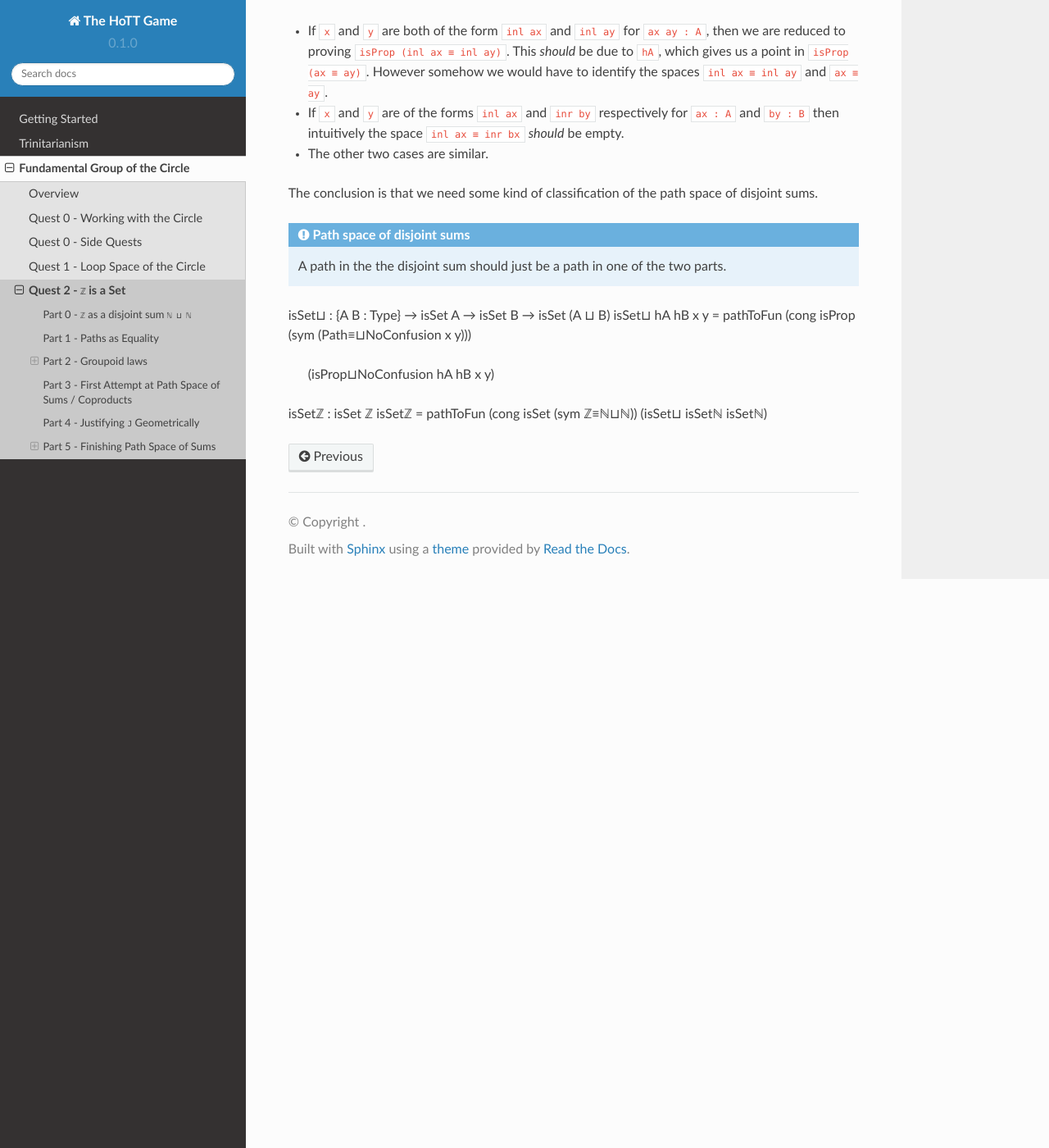
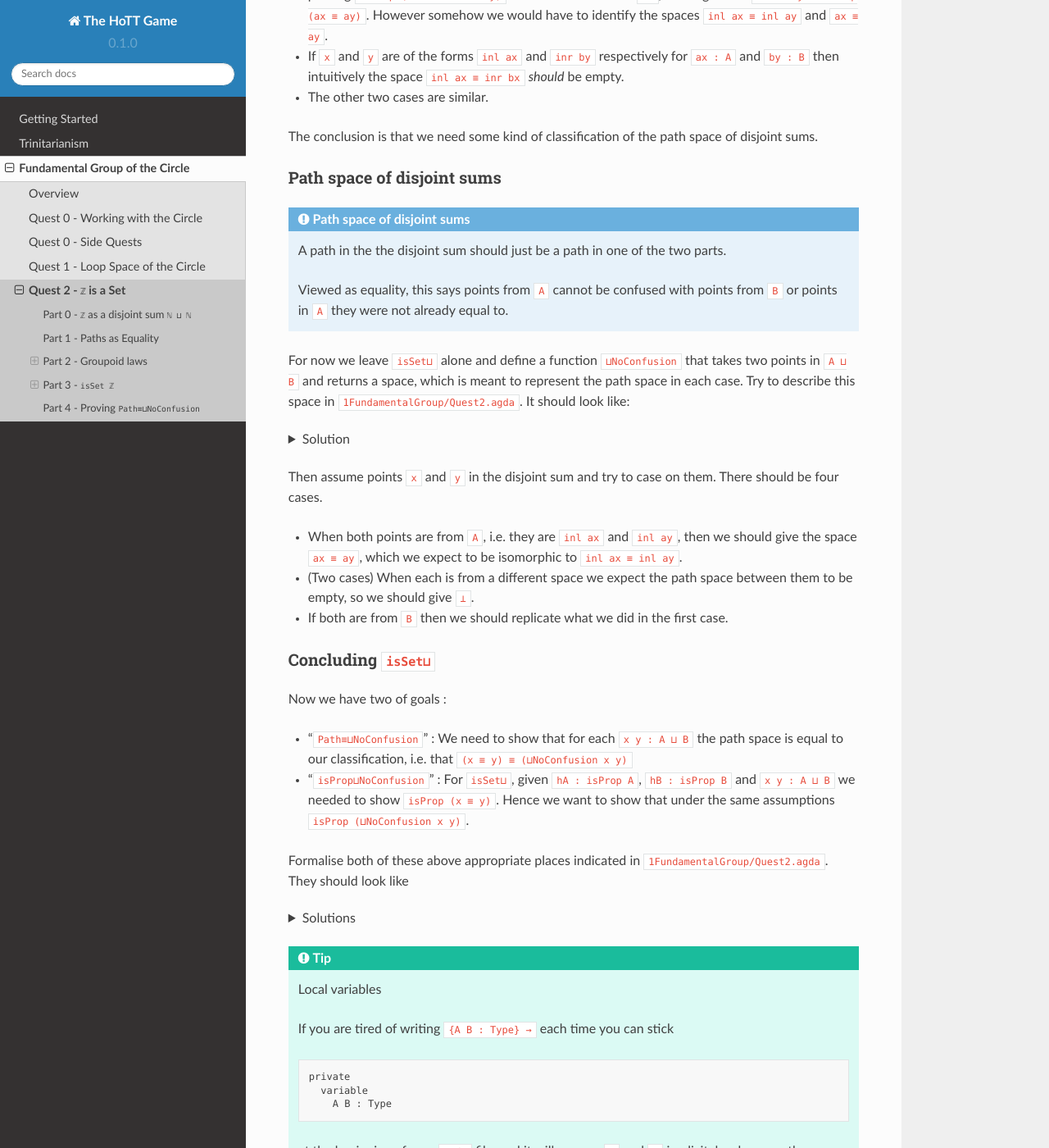
Before and after one commit to thehottgame/theHoTTGameGuide, a Sphinx documentation site: the page built from docs/source/1-fundamental-group/quest-2.rst, in a window 1280 px wide and 1400 px high, scrolled down 6956 px. Shown: the whole window at 82% size. Built offline with Sphinx 7.4.7 and the Read the Docs theme 2.0.0, drawn with Linux system fonts in a browser that asks for light colours; some of the changed text lies outside the part shown.

Commit message:
added Path≡⊔NoConfusion and isProp⊔NoConfusion

```diff
--- a/docs/source/1-fundamental-group/quest-2.rst
+++ b/docs/source/1-fundamental-group/quest-2.rst
@@ -426,24 +426,8 @@
 This completes our goal of showing that each space
 looks like a groupoid.
 
-Part 3 - First Attempt at Path Space of Sums / Coproducts
-=========================================================
-
-
-..
-   attempt path space of coproduct
-   idea for ``J`` : think about recursor of equality
-
-Part 4 - Justifying ``J`` Geometrically
-=======================================
-
-.. geometrically realise ``J`` as transport + "refl in centre"
-
-Part 5 - Finishing Path Space of Sums
-=====================================
-
-IDK
----
+Part 3 - ``isSet ℤ``
+====================
 
 We want to show that ``ℤ`` is a set,
 which we reduce to showing that ``ℕ ⊔ ℕ`` is a set
@@ -455,7 +439,7 @@
 So we first formulate a generalization of this result ``isSet⊔``,
 which says if spaces ``A`` and ``B`` are both sets
 then so is their disjoint sum.
-Please do this at the end of ``1FundamentalGroup/Quest2.agda``.
+Please do this in ``1FundamentalGroup/Quest2.agda`` where indicated.
 It should look like
 
 .. raw:: html
@@ -537,7 +521,29 @@
    </details>
    </p>
 
+.. raw:: html
+
+   <p>
+   <details>
+   <summary>Solutions</summary>
+
+.. code:: agda
+
+   isSetℤ : isSet ℤ
+   isSetℤ = pathToFun (cong isSet (sym ℤ≡ℕ⊔ℕ)) (isSet⊔ isSetℕ isSetℕ)
+
+   isSetℤ' : isSet ℤ
+   isSetℤ' = endPt (λ A → isSet A) (sym ℤ≡ℕ⊔ℕ) (isSet⊔ isSetℕ isSetℕ)
+
+.. raw:: html
+
+   </details>
+   </p>
+
 Once this is complete we can go back and work on ``isSet⊔``.
+
+``isProp`` and ``isSet``
+------------------------
 
 - We assume ``hA : isSet A``,
   ``hB : isSet B``, and points ``x y : A ⊔ B``.
@@ -572,8 +578,8 @@
 - If ``x`` and ``y`` are both of the form ``inl ax`` and
   ``inl ay`` for ``ax ay : A``,
   then we are reduced to proving ``isProp (inl ax ≡ inl ay)``.
-  This *should* be due to ``hA``, which gives us a point in
-  ``isProp (ax ≡ ay)``.
+  This *should* be due to ``hA``, which gives us
+  ``hA ax ay : isProp (ax ≡ ay)``.
   However somehow we would have to identify the spaces
   ``inl ax ≡ inl ay`` and ``ax ≡ ay``.
 - If ``x`` and ``y`` are of the forms ``inl ax`` and ``inr by``
@@ -584,18 +590,186 @@
 The conclusion is that we need some kind of
 classification of the path space of disjoint sums.
 
+Path space of disjoint sums
+---------------------------
+
 .. admonition:: Path space of disjoint sums
 
    A path in the the disjoint sum
    should just be a path in one of the two parts.
 
+   Viewed as equality, this says points from ``A``
+   cannot be confused with points from ``B``
+   or points in ``A`` they were not already equal to.
+
+For now we leave ``isSet⊔`` alone and define a function ``⊔NoConfusion``
+that takes two points in ``A ⊔ B`` and returns a space,
+which is meant to represent the path space in each case.
+Try to describe this space in ``1FundamentalGroup/Quest2.agda``.
+It should look like:
+
+.. raw:: html
+
+   <p>
+   <details>
+   <summary>Solution</summary>
+
+.. code:: agda
+
+   ⊔NoConfusion : {A B : Type} → A ⊔ B → A ⊔ B → Type
+   ⊔NoConfusion = {!!}
+
+.. raw:: html
+
+   </details>
+   </p>
+
+Then assume points ``x`` and ``y`` in the disjoint sum
+and try to case on them.
+There should be four cases.
+
+- When both points are from ``A``,
+  i.e. they are ``inl ax`` and ``inl ay``,
+  then we should give the space ``ax ≡ ay``,
+  which we expect to be isomorphic to ``inl ax ≡ inl ay``.
+- (Two cases) When each is from a different space we expect the path
+  space between them to be empty, so we should give ``⊥``.
+- If both are from ``B`` then we should
+  replicate what we did in the first case.
+
+Concluding ``isSet⊔``
+---------------------
+
+Now we have two of goals :
+
+- "``Path≡⊔NoConfusion``" :
+  We need to show that for each ``x y : A ⊔ B``
+  the path space is equal to our classification,
+  i.e. that ``(x ≡ y) ≡ (⊔NoConfusion x y)``
+- "``isProp⊔NoConfusion``" : For ``isSet⊔``, given
+  ``hA : isProp A``, ``hB : isProp B`` and ``x y : A ⊔ B``
+  we needed to show ``isProp (x ≡ y)``.
+  Hence we want to show that under the same assumptions
+  ``isProp (⊔NoConfusion x y)``.
+
+Formalise both of these above appropriate places indicated in
+``1FundamentalGroup/Quest2.agda``.
+They should look like
+
+.. raw:: html
+
+   <p>
+   <details>
+   <summary>Solutions</summary>
+
+.. code:: agda
+
+   Path≡⊔NoConfusion : (x y : A ⊔ B) → (x ≡ y) ≡ ⊔NoConfusion x y
+   Path≡⊔NoConfusion = {!!}
+
+   isProp⊔NoConfusion : isSet A → isSet B → (x y : A ⊔ B) → isProp (⊔NoConfusion x y)
+   isProp⊔NoConfusion = {!!}
+
+.. raw:: html
+
+   </details>
+   </p>
+
+.. tip:: Local variables
+
+   If you are tired of writing ``{A B : Type} →`` each time
+   you can stick
+
+   .. code::
+
+      private
+        variable
+          A B : Type
+
+   at the beginning of your ``agda`` file,
+   and it will assume ``A`` and ``B`` implicitely
+   whenever they are mentioned.
+   Make sure it is indented correctly.
+
+Without showing either of these new definitions,
+try using them to complete ``isSet⊔``.
+
+.. raw:: html
+
+   <p>
+   <details>
+   <summary>Hint</summary>
+
+We can use ``pathToFun`` or ``endPt``
+to follow how a proof of ``isProp`` on
+``⊔NoConfusion`` changes into a proof of in ``isProp``
+on the path space ``x ≡ y``
+(where proofs are points in a space).
+
+.. raw:: html
+
+   </details>
+   </p>
+
+.. raw:: html
+
+   <p>
+   <details>
+   <summary>Partial solutions</summary>
+
+.. code:: agda
+
+   isSet⊔ : {A B : Type} → isSet A → isSet B → isSet (A ⊔ B)
+   isSet⊔ hA hB x y = pathToFun {!!} (isProp⊔NoConfusion hA hB x y)
+
+   isSet⊔' : {A B : Type} → isSet A → isSet B → isSet (A ⊔ B)
+   isSet⊔' hA hB x y = endPt {!!} {!!} (isProp⊔NoConfusion hA hB x y)
+
+.. raw:: html
+
+   </details>
+   </p>
+
+.. raw:: html
+
+   <p>
+   <details>
+   <summary>Solutions</summary>
+
+.. code:: agda
+
+   isSet⊔ : {A B : Type} → isSet A → isSet B → isSet (A ⊔ B)
+   isSet⊔ hA hB x y = pathToFun (cong isProp (sym (Path≡⊔NoConfusion x y)))
+                        (isProp⊔NoConfusion hA hB x y)
+
+   isSet⊔' : {A B : Type} → isSet A → isSet B → isSet (A ⊔ B)
+   isSet⊔' hA hB x y = endPt (λ A → isProp A) (sym (Path≡⊔NoConfusion x y))
+                        (isProp⊔NoConfusion hA hB x y)
+
+.. raw:: html
+
+   </details>
+   </p>
+
+Proving ``isProp⊔NoConfusion``
+------------------------------
+
+Part 4 - Proving ``Path≡⊔NoConfusion``
+======================================
+
+..
+   Part 3 - First Attempt at Path Space of Sums / Coproducts
+   =========================================================
 
 
+   ..
+      attempt path space of coproduct
+      idea for ``J`` : think about recursor of equality
 
+   Part 4 - Justifying ``J`` Geometrically
+   =======================================
 
-isSet⊔ : {A B : Type} → isSet A → isSet B → isSet (A ⊔ B)
-isSet⊔ hA hB x y = pathToFun (cong isProp (sym (Path≡⊔NoConfusion x y)))
-                     (isProp⊔NoConfusion hA hB x y)
+   .. geometrically realise ``J`` as transport + "refl in centre"
 
-isSetℤ : isSet ℤ
-isSetℤ = pathToFun (cong isSet (sym ℤ≡ℕ⊔ℕ)) (isSet⊔ isSetℕ isSetℕ)
+   Part 5 - Finishing Path Space of Sums
+   =====================================
```
